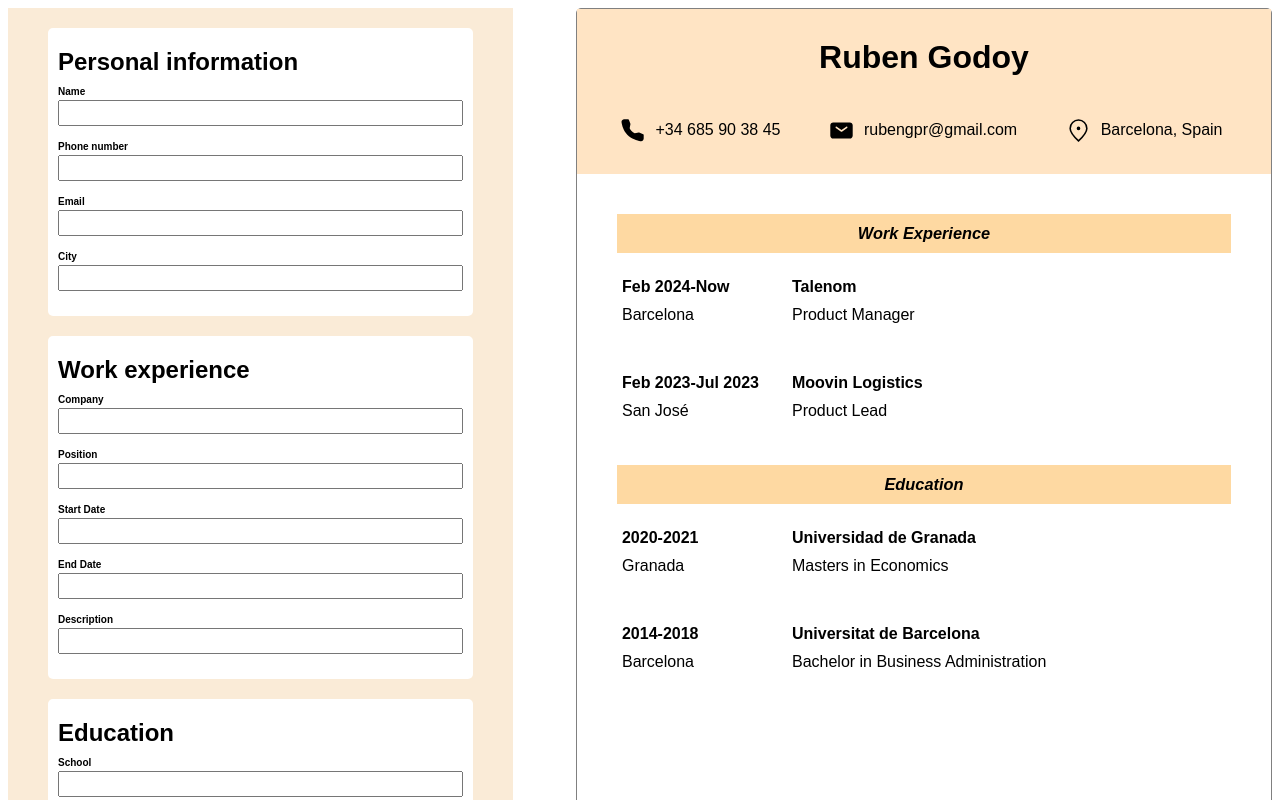
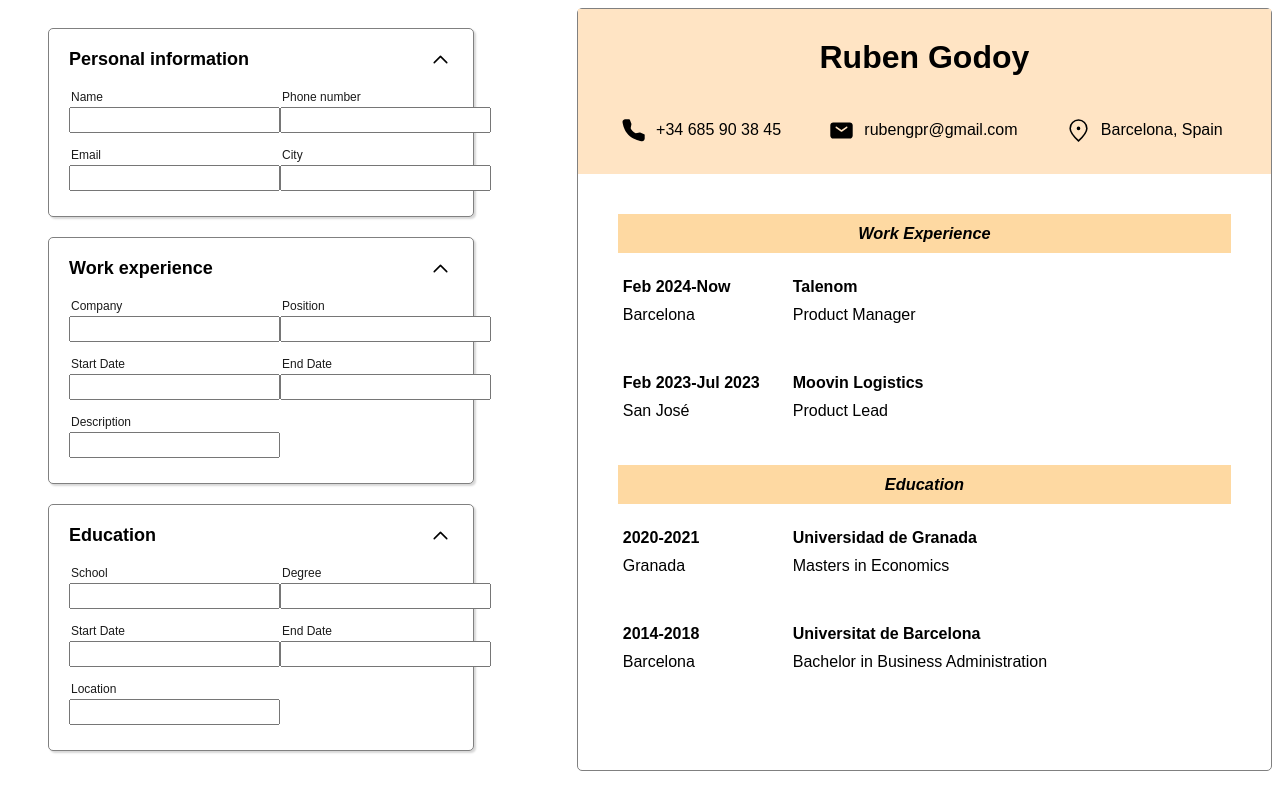
Before and after one commit to rubengpr/cv-builder, a React (Vite) app: page / in a window 1280 px wide. Shown: the top 800 px of the page. Built offline with nearby package versions, Linux system fonts and the light colour scheme.

Commit message:
Add card interactivity

```diff
--- a/src/App.jsx
+++ b/src/App.jsx
@@ -1,5 +1,6 @@
+import React from 'react';
 import './App.css'
-import React from 'react';
+
 import { Pdf } from './components/pdf/Pdf.jsx'
 import { H1 } from './components/pdf/components/H1/H1.jsx'
 import { PersonalInfo } from './components/pdf/components/personal-info/PersonalInfo.jsx'
@@ -15,25 +16,25 @@
     <React.StrictMode>
       <div className="container">
         <ControlMenu>
-          <InputBox title="Personal information">
-            <Input label="Name" />
-            <Input label="Phone number" />
-            <Input label="Email" />
-            <Input label="City" />
+          <InputBox title="Personal information" >
+            <Input label="Name" id="name" />
+            <Input label="Phone number" id="phone" />
+            <Input label="Email" id="email" />
+            <Input label="City" id="city" />
           </InputBox>
           <InputBox title="Work experience">
-            <Input label="Company" />
-            <Input label="Position" />
-            <Input label="Start Date" />
-            <Input label="End Date" />
-            <Input label="Description" />
+            <Input label="Company" id="company" />
+            <Input label="Position" id="position" />
+            <Input label="Start Date" id="work-start-date" />
+            <Input label="End Date" id="work-end-date" />
+            <Input label="Description" id="description" />
           </InputBox>
           <InputBox title="Education">
-            <Input label="School" />
-            <Input label="Degree" />
-            <Input label="Start Date" />
-            <Input label="End Date" />
-            <Input label="Location" />
+            <Input label="School" id="school" />
+            <Input label="Degree" id="degree" />
+            <Input label="Start Date" id="education-start-date" />
+            <Input label="End Date" id="education-end-date" />
+            <Input label="Location" id="location" />
           </InputBox>
         </ControlMenu>
         <Pdf>
--- a/src/components/control-menu/ControlMenu.css
+++ b/src/components/control-menu/ControlMenu.css
@@ -1,5 +1,4 @@
 .control-menu {
     width: 40%;
-    background-color: antiquewhite;
     margin-right: 5%;
 }
--- a/src/components/control-menu/components/input-box/InputBox.css
+++ b/src/components/control-menu/components/input-box/InputBox.css
@@ -1,12 +1,33 @@
-.input-box {
+.card-expanded {
+    display: grid;
+    grid-template-columns: 1fr 1fr;
+    margin-top: 10px;
+}
+
+.card-collapsed {
+    display: none;
+}
+
+h2 {
+    font-size: 18px;
+    margin: 10px 0px;
+}
+
+.card {
+    display: flex;
+    flex-direction: column;
     background-color: white;
     border-radius: 5px;
     margin: 20px 40px;
-    padding: 10px;
-    display: flex;
-    flex-direction: column;
+    padding: 10px 20px;
+    border: 1px solid gray;
+    box-shadow: 2px 2px 2px rgb(215, 215, 215);
 }
 
-h2 {
-    margin: 10px 0px;
+.card-header {
+    display: flex;
+    flex-direction: row;
+    justify-content: space-between;
+    align-items: center;
+    cursor: pointer;
 }
--- a/src/components/control-menu/components/input-box/InputBox.jsx
+++ b/src/components/control-menu/components/input-box/InputBox.jsx
@@ -1,11 +1,32 @@
 import './InputBox.css'
 import PropTypes from 'prop-types';
+import { useState } from 'react';
 
 export function InputBox({ title, children }) {
+    const [isExpanded, setIsExpanded] = useState(true);
+
+    const icon = isExpanded ? "./public/nav-arrow-up.svg" : "./public/nav-arrow-down.svg";
+    const cardClassName = isExpanded
+    ? "card-expanded"
+    : "card-collapsed"
+
+    function handleClick() {
+        setIsExpanded(!isExpanded);
+    }
+
     return(
-        <div className="input-box">
-            <h2>{title}</h2>
-            {children}
+        <div className="card">
+            <div
+            className="card-header"
+            onClick={handleClick} >
+                <h2>{title}</h2>
+                <img
+                    src={icon}
+                    alt="An icon" />
+            </div>
+            <div className={cardClassName}>
+                {children}
+            </div>
         </div>
     )
 }
--- a/src/components/control-menu/components/input-box/input/input.css
+++ b/src/components/control-menu/components/input-box/input/input.css
@@ -1,12 +1,23 @@
 label {
     margin-bottom: 3px;
-    font-size: 10px;
-    font-weight: 900;
+    font-size: 12px;
+    padding-left: 2px;
+    color: rgb(27, 27, 27);
 }
 
 input {
     margin-bottom: 15px;
+    width: 200px;
     height: 20px;
-    padding-left: 3px;
+    padding-left: 5px;
     font-size: 12px;
 }
+
+input:focus {
+    outline: none;
+}
+
+.input {
+    display: flex;
+    flex-direction: column;
+}
--- a/src/components/control-menu/components/input-box/input/input.jsx
+++ b/src/components/control-menu/components/input-box/input/input.jsx
@@ -1,10 +1,10 @@
 import './Input.css'
 
-export function Input({ label, placeholder }) {
+export function Input({ label, placeholder, id }) {
     return(
-        <>
-            <label htmlFor="name">{label}</label>
-            <input type="text" placeholder={placeholder} />
-        </>
+        <div className="input">
+            <label htmlFor={id} >{label}</label>
+            <input id={id} type="text" placeholder={placeholder} />
+        </div>
     )
 }
```
Also changed, not shown: public/nav-arrow-down.svg (added), public/nav-arrow-up.svg (added).
